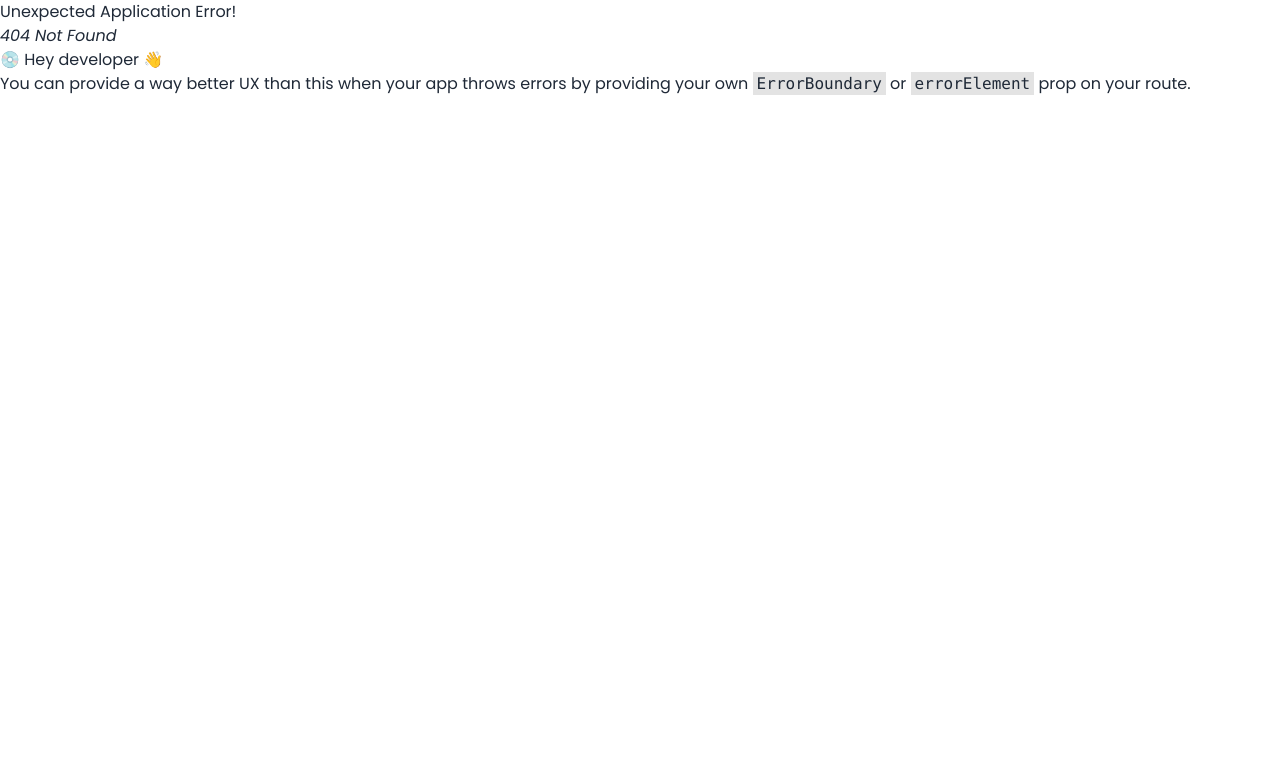
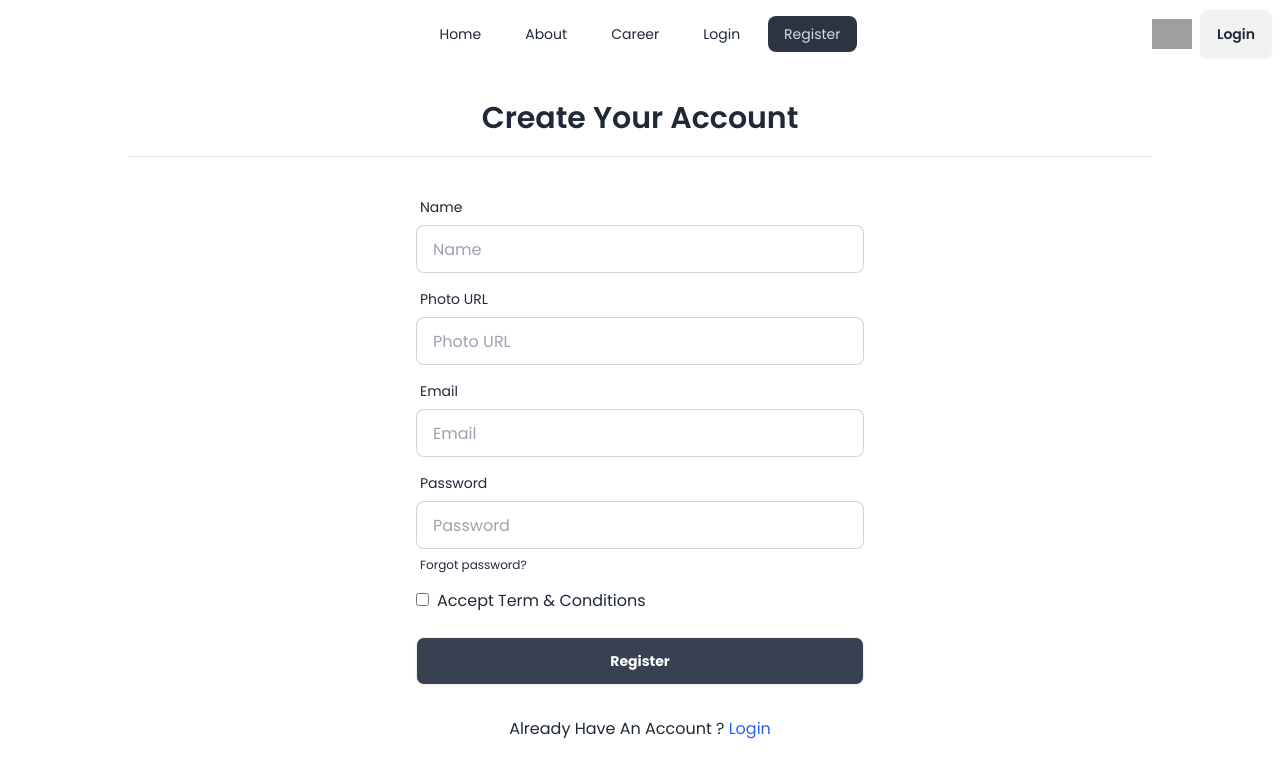
Before and after one commit to majbaulhoque/Dragon-News-layout, a React (Vite) app: page /register in a window 1280 px wide. Before the commit this address had no page. Shown: the top 778 px of the page. Built offline with nearby package versions, Linux system fonts and the light colour scheme; grey boxes are pictures that could not be loaded.

Commit message:
complete login, register page & form access by new FormData e.currentTarget through

```diff
--- /dev/null
+++ b/src/Pages/Login/Login.jsx
@@ -0,0 +1,41 @@
+import { Link } from "react-router-dom";
+import NavBar from "../Shared/Nav Bar/NavBar";
+
+const Login = () => {
+    const handleFormSubmit = e =>{
+        e.preventDefault();
+        const form = new FormData(e.currentTarget)
+        console.log(form)
+    }
+    return (
+        <div>
+            <NavBar></NavBar>
+            <div className="max-w-5xl mx-auto">
+                <h3 className="text-center mt-8 py-10 text-3xl font-semibold border-b">Login your account</h3>
+                <form onSubmit={handleFormSubmit} className="card-body mx-auto md:w-3/4 lg:w-1/2">
+                    <div className="form-control">
+                        <label className="label">
+                            <span className="label-text">Email</span>
+                        </label>
+                        <input type="email" name="email" placeholder="email" className="input input-bordered" required />
+                    </div>
+                    <div className="form-control">
+                        <label className="label">
+                            <span className="label-text">Password</span>
+                        </label>
+                        <input type="password" name="password" placeholder="password" className="input input-bordered" required />
+                        <label className="label">
+                            <a href="#" className="label-text-alt link link-hover">Forgot password?</a>
+                        </label>
+                    </div>
+                    <div className="form-control mt-4">
+                        <button className="btn bg-gray-700 text-white hover:text-black font-bold">Login</button>
+                    </div>
+                </form>
+                <p className="text-center">Don't Have An Account ? <Link className="text-red-600" to='/register'>Register</Link></p>
+            </div>
+        </div>
+    );
+};
+
+export default Login;
--- /dev/null
+++ b/src/Pages/Register/Register.jsx
@@ -0,0 +1,58 @@
+import { Link } from "react-router-dom";
+import NavBar from "../Shared/Nav Bar/NavBar";
+
+const Register = () => {
+    const handleFormRegister = e => {
+        e.preventDefault()
+        const form = new FormData(e.currentTarget);
+        console.log(form)
+
+    }
+    return (
+        <div>
+            <NavBar></NavBar>
+            <div className="max-w-5xl mx-auto">
+                <h3 className="text-center mt-3 py-5 text-3xl font-semibold border-b">Create Your Account</h3>
+                <form onSubmit={handleFormRegister} className="card-body mx-auto md:w-3/4 lg:w-1/2">
+                    <div className="form-control">
+                        <label className="label">
+                            <span className="label-text">Name</span>
+                        </label>
+                        <input type="text" name="name" placeholder="Name" className="input input-bordered" required />
+                    </div>
+                    <div className="form-control">
+                        <label className="label">
+                            <span className="label-text">Photo URL</span>
+                        </label>
+                        <input type="text" name="photo" placeholder="Photo URL" className="input input-bordered" required />
+                    </div>
+                    <div className="form-control">
+                        <label className="label">
+                            <span className="label-text">Email</span>
+                        </label>
+                        <input type="email" name="email" placeholder="Email" className="input input-bordered" required />
+                    </div>
+                    <div className="form-control">
+                        <label className="label">
+                            <span className="label-text">Password</span>
+                        </label>
+                        <input type="password" name="password" placeholder="Password" className="input input-bordered" required />
+                        <label className="label">
+                            <a href="#" className="label-text-alt link link-hover">Forgot password?</a>
+                        </label>
+                    </div>
+                    <div>
+                        <input className="mr-2" type="checkbox" name="" id="" />
+                        <label htmlFor="">Accept Term & Conditions</label>
+                    </div>
+                    <div className="form-control mt-4">
+                        <button className="btn bg-gray-700 text-white hover:text-black font-bold">Register</button>
+                    </div>
+                </form>
+                <p className="text-center">Already Have An Account ? <Link className="text-blue-600" to='/login'>Login</Link></p>
+            </div>
+        </div>
+    );
+};
+
+export default Register;
--- a/src/Pages/Shared/Left Side Nav/LeftSideNav.jsx
+++ b/src/Pages/Shared/Left Side Nav/LeftSideNav.jsx
@@ -1,6 +1,6 @@
 import { useEffect } from "react";
 import { useState } from "react";
-import { Link } from "react-router-dom";
+import { NavLink } from "react-router-dom";
 import imgOne from "../../../assets/1.png"
 import imgTwo from "../../../assets/2.png"
 import imgThree from "../../../assets/3.png"
@@ -20,12 +20,12 @@
                 <h3 className="text-xl mb-7 font-semibold">All Category</h3>
                 <div className="space-y-6 text-xl">
                     {
-                        categories?.map(category =>(<Link
-                            className="block px-5 "
+                        categories?.map(category =>(<NavLink
+                            className="block px-5 hover:bg-slate-100 hover:py-2"
                             to={`/category/${category.id}`}
                             key={category.id}>
                                 {category.name}
-                        </Link>))
+                        </NavLink>))
                     }
 
                 </div>
--- a/src/Pages/Shared/Nav Bar/NavBar.jsx
+++ b/src/Pages/Shared/Nav Bar/NavBar.jsx
@@ -9,6 +9,8 @@
             <li><NavLink to='/'>Home</NavLink></li>
             <li><NavLink to='/about'>About</NavLink></li>
             <li><NavLink to='/career'>Career</NavLink></li>
+            <li><NavLink to='/login'>Login</NavLink></li>
+            <li><NavLink to='/register'>Register</NavLink></li>
         </ul>
     </>
     return (
@@ -32,7 +34,7 @@
                 <div className="w-10 rounded-full">
                     <img alt="Tailwind CSS Navbar component" src={userDefaultPicture} />
                 </div>
-                <Link><button className="btn">Login</button></Link>
+                <Link to='/login'><button className="btn">Login</button></Link>
             </div>
         </div>
     );
```
Also changed, not shown: src/Route/Route.jsx (+10 -0 lines).
